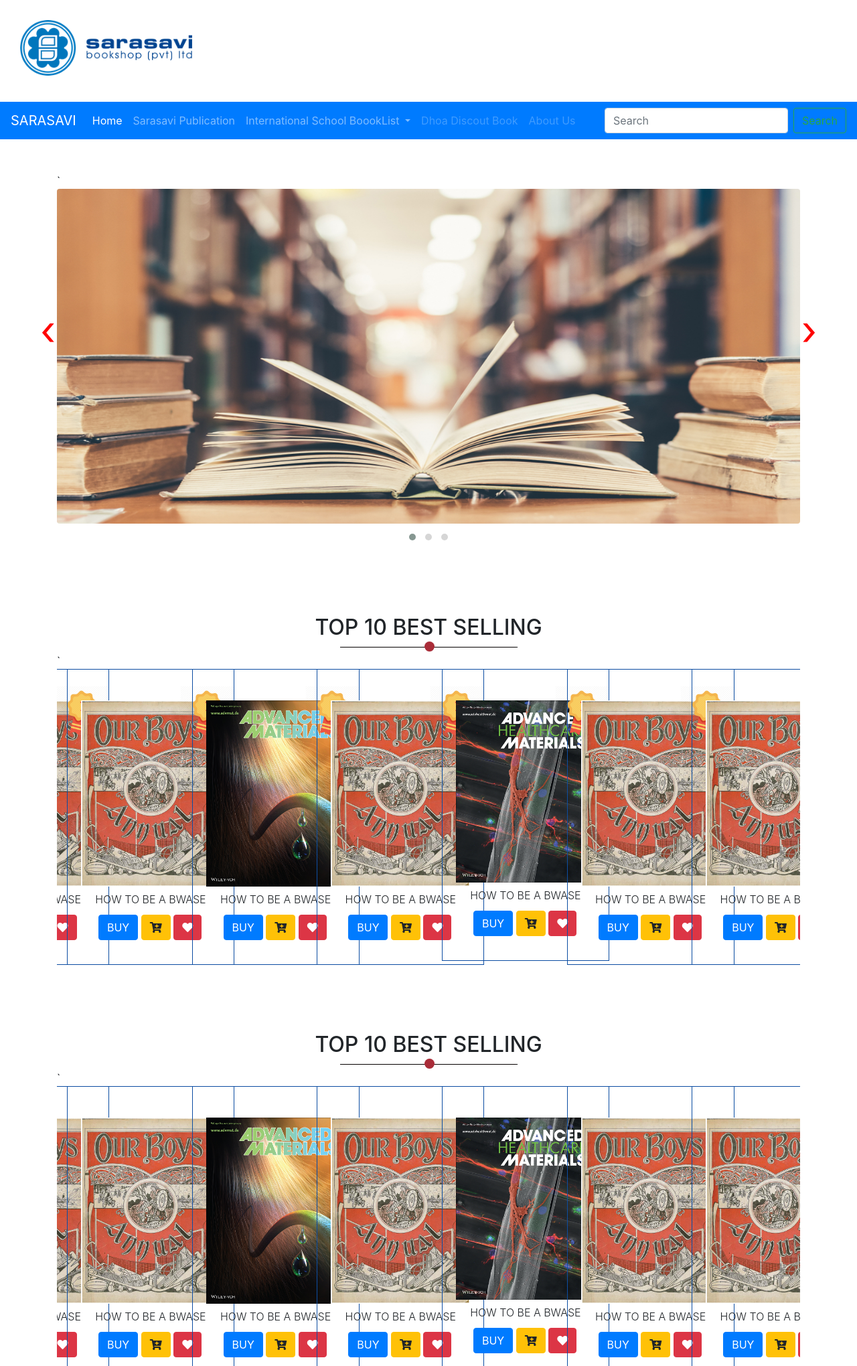
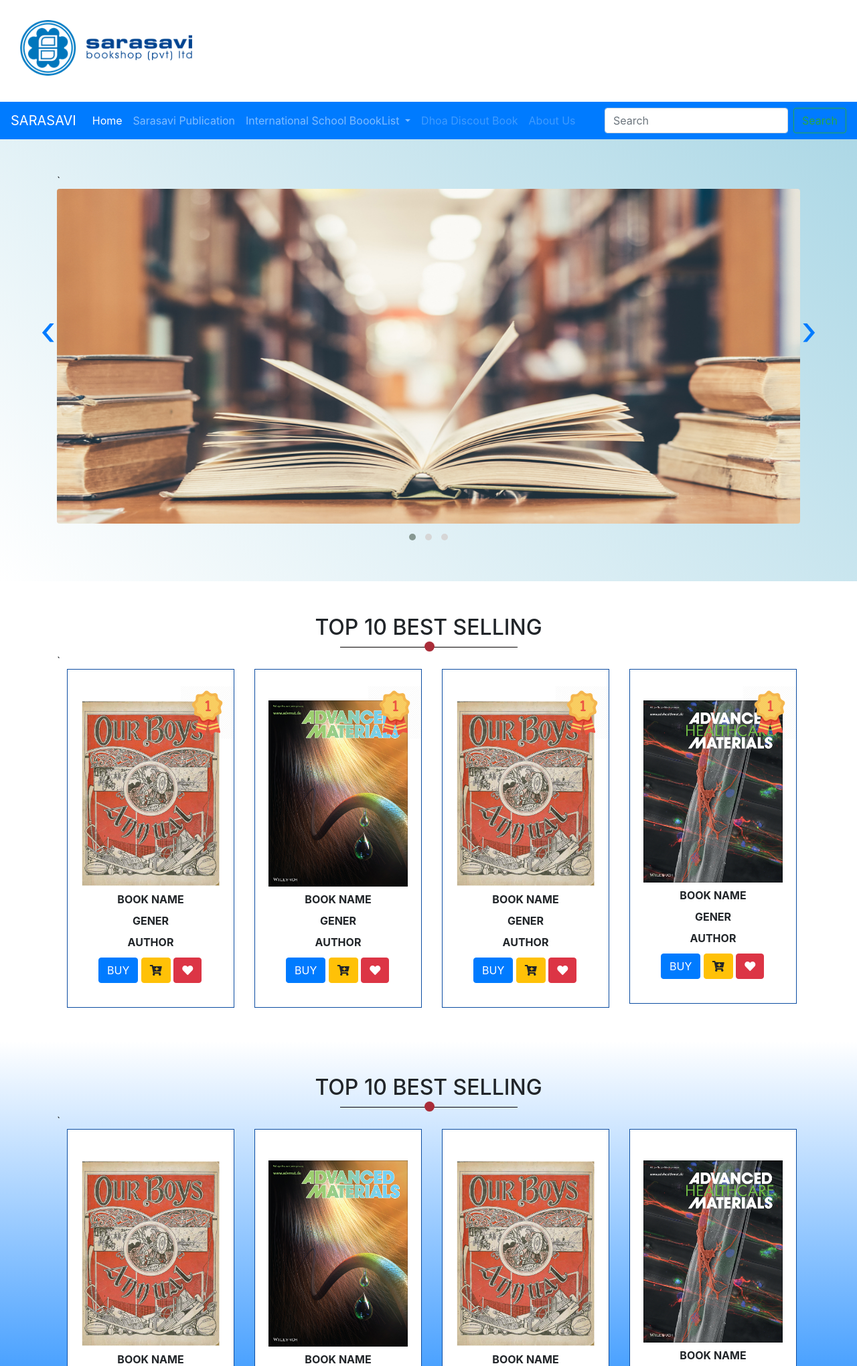
Before and after one commit to Dilan8/HCI_Project, a PHP site: page /home.php in a window 1280 px wide. Shown: the top 2040 px of the page at 67% size. Run offline with PHP 8.4, Linux system fonts and the light colour scheme; some libraries are stand-ins or nearby versions.

Commit message:
home page css adding

```diff
--- a/css/home.css
+++ b/css/home.css
@@ -2,6 +2,10 @@
     margin: 0px;
     padding: 0px;
     box-sizing: border-box;
+}
+
+body {
+    /*background: linear-gradient(45deg, white, lightblue);*/
 }
 
 .nav-top {
--- a/footer.php
+++ b/footer.php
@@ -75,7 +75,7 @@
 </head>
 
 <body>
-   <footer>
+   <footer style="background: linear-gradient(45deg, white, #007bff);">
       <div class="container">
          <div class="row">
 
--- a/header.php
+++ b/header.php
@@ -14,7 +14,7 @@
   <div class="nav-top">
     <img src="img/slogo.png" alt="Mountains">
   </div>
-  <nav class="navbar navbar-expand-lg navbar navbar-dark bg-primary">
+  <nav class="navbar  navbar-expand-lg navbar navbar-dark bg-primary">
     <a class="navbar-brand" href="#">SARASAVI</a>
     <button class="navbar-toggler" type="button" data-toggle="collapse" data-target="#navbarSupportedContent" aria-controls="navbarSupportedContent" aria-expanded="false" aria-label="Toggle navigation">
       <span class="navbar-toggler-icon"></span>
--- a/home.php
+++ b/home.php
@@ -7,6 +7,7 @@
     <link rel="stylesheet" href="css/home.css">
     <link rel="stylesheet" href="css/owl.carousel.min.css">
     <link rel="stylesheet" href="css/owl.theme.default.min.css">
+    <link rel="stylesheet" href="https://maxcdn.bootstrapcdn.com/font-awesome/4.5.0/css/font-awesome.min.css">
     <link rel="stylesheet" href="https://stackpath.bootstrapcdn.com/bootstrap/4.4.1/css/bootstrap.min.css" integrity="sha384-Vkoo8x4CGsO3+Hhxv8T/Q5PaXtkKtu6ug5TOeNV6gBiFeWPGFN9MuhOf23Q9Ifjh" crossorigin="anonymous">
     <link href="https://fonts.googleapis.com/css2?family=Poppins:wght@300&display=swap" rel="stylesheet">
     <title>Home</title>
@@ -22,14 +23,17 @@
         .item h3 {
             font-size: 16px;
             text-transform: uppercase;
-            font-weight: 300;
+            font-weight: bold;
             margin-bottom: 10px;
             height: 22px;
             overflow: hidden;
             text-overflow: ellipsis;
             text-align: center;
         }
-
+        .item p{
+            text-align: center;
+            font-weight: bold;
+        }
         .owl-prev {
             left: -30px;
         }
@@ -48,20 +52,19 @@
         .owl-next span {
 
             font-size: 60px;
-            color: red;
-        }
-        .owl-theme .owl-nav [class*=owl-] {
-            background:none;
+            color: #007bff;
         }
 
-
+        .owl-theme .owl-nav [class*=owl-] {
+            background: none;
+        }
     </style>
 </head>
 <?php include 'header.php'; ?>
 
 <body>
     <!--Home Page Animation for advertisment-->
-    <section class="warpper" >
+    <section class="warpper" style="background: linear-gradient(45deg, white, lightblue);">
         <div class="container">
             <div class="row">
                 <div class="col-md-12">
@@ -93,7 +96,9 @@
                             <div class="item">
                                 <img style="padding: 10px;left: 158px;top: 14px; padding: 10px;position: absolute;width: 101px;height: 100px;" src="img/rating1.png" class="rating" alt="Mountains">
                                 <img style="padding: 10px;" src="img/09.jpg" alt="Mountains">
-                                <h3>how to be a bwase</h3>
+                                <h3>book name</h3>
+                                <h3>Gener</h3>
+                                <h3>author</h3>
                                 <div class="btn-wrapper">
                                     <button type="button" class="btn btn-primary btn-xs">BUY</button>
                                     <button type="button" class="btn btn-warning btn-xs"><i class="fas fa-cart-plus"></i></button>
@@ -104,8 +109,10 @@
                         <div class="col-lg-2 col-md-3 col-sm-4">
                             <div class="item">
                                 <img style="padding: 10px;left: 158px;top: 14px; padding: 10px;position: absolute;width: 101px;height: 100px;" src="img/rating1.png" class="rating" alt="Mountains">
-                                <img style="padding: 10px;" src="img/08.jpg"  alt="Mountains">
-                                <h3>how to be a bwase</h3>
+                                <img style="padding: 10px;" src="img/08.jpg" alt="Mountains">
+                                <h3>book name</h3>
+                                <h3>Gener</h3>
+                                <h3>author</h3>
                                 <div class="btn-wrapper">
                                     <button type="button" class="btn btn-primary btn-xs">BUY</button>
                                     <button type="button" class="btn btn-warning btn-xs"><i class="fas fa-cart-plus"></i></button>
@@ -117,8 +124,10 @@
                         <div class="col-lg-2 col-md-3 col-sm-4">
                             <div class="item">
                                 <img style="padding: 10px;left: 158px;top: 14px; padding: 10px;position: absolute;width: 101px;height: 100px;" src="img/rating1.png" class="rating" alt="Mountains">
-                                <img style="padding: 10px;" src="img/09.jpg"  alt="Mountains">
-                                <h3>how to be a bwase</h3>
+                                <img style="padding: 10px;" src="img/09.jpg" alt="Mountains">
+                                <h3>book name</h3>
+                                <h3>Gener</h3>
+                                <h3>author</h3>
                                 <div class="btn-wrapper">
                                     <button type="button" class="btn btn-primary btn-xs">BUY</button>
                                     <button type="button" class="btn btn-warning btn-xs"><i class="fas fa-cart-plus"></i></button>
@@ -130,8 +139,39 @@
                         <div class="col-lg-2 col-md-3 col-sm-4">
                             <div class="item">
                                 <img style="padding: 10px;left: 158px;top: 14px; padding: 10px;position: absolute;width: 101px;height: 100px;" src="img/rating1.png" class="rating" alt="Mountains">
-                                <img style="padding: 10px;" src="img/11.jpg"  alt="Mountains">
-                                <h3>how to be a bwase</h3>
+                                <img style="padding: 10px;" src="img/11.jpg" alt="Mountains">
+                                <h3>book name</h3>
+                                <h3>Gener</h3>
+                                <h3>author</h3>
+                                <div class="btn-wrapper">
+                                    <button type="button" class="btn btn-primary btn-xs">BUY</button>
+                                    <button type="button" class="btn btn-warning btn-xs"><i class="fas fa-cart-plus"></i></button>
+                                    <button type="button" class="btn btn-danger"><i class="fas fa-heart"></i></button>
+                                </div>
+                            </div>
+                        </div>
+
+
+                    </div>
+                </div>
+            </div>
+        </div>
+    </section>
+
+    <!--Home Page Slide Show for The months new Arivel-->
+    <section class="wrapper2" style="background: linear-gradient(180deg, white, #007bff);">
+        <div class="container">
+            <div class="row">
+                <div class="col-md-12">
+                    <h2 class="heading_section">Top 10 best selling</h2>
+                    ` <div class="owl-two owl-carousel owl-theme">
+                        <div class="col-lg-2 col-md-3 col-sm-4">
+                            <div class="item" style="background-color: white;">
+
+                                <img style="padding: 10px;" src="img/09.jpg" alt="Mountains">
+                                <h3>book name</h3>
+                                <h3>Gener</h3>
+                                <h3>author</h3>
                                 <div class="btn-wrapper">
                                     <button type="button" class="btn btn-primary btn-xs">BUY</button>
                                     <button type="button" class="btn btn-warning btn-xs"><i class="fas fa-cart-plus"></i></button>
@@ -140,47 +180,11 @@
                             </div>
                         </div>
                         <div class="col-lg-2 col-md-3 col-sm-4">
-                            <div class="item">
-                                <img style="padding: 10px;left: 158px;top: 14px; padding: 10px;position: absolute;width: 101px;height: 100px;" src="img/rating1.png" class="rating" alt="Mountains">
-                                <img style="padding: 10px;" src="img/09.jpg" alt="Mountains">
-                                <h3>how to be a bwase</h3>
-                                <div class="btn-wrapper">
-                                    <button type="button" class="btn btn-primary btn-xs">BUY</button>
-                                    <button type="button" class="btn btn-warning btn-xs"><i class="fas fa-cart-plus"></i></button>
-                                    <button type="button" class="btn btn-danger"><i class="fas fa-heart"></i></button>
-                                </div>
-                            </div>
-                        </div>
-
-                    </div>
-                </div>
-            </div>
-        </div>
-    </section>
-
-    <!--Home Page Slide Show for The months new Arivel-->
-    <section class="wrapper2">
-        <div class="container">
-            <div class="row">
-                <div class="col-md-12">
-                    <h2 class="heading_section">Top 10 best selling</h2>
-                    ` <div class="owl-two owl-carousel owl-theme">
-                    <div class="col-lg-2 col-md-3 col-sm-4">
-                            <div class="item">
-
-                                <img style="padding: 10px;" src="img/09.jpg" alt="Mountains">
-                                <h3>how to be a bwase</h3>
-                                <div class="btn-wrapper">
-                                    <button type="button" class="btn btn-primary btn-xs">BUY</button>
-                                    <button type="button" class="btn btn-warning btn-xs"><i class="fas fa-cart-plus"></i></button>
-                                    <button type="button" class="btn btn-danger"><i class="fas fa-heart"></i></button>
-                                </div>
-                            </div>
-                        </div>
-                        <div class="col-lg-2 col-md-3 col-sm-4">
-                            <div class="item">
-                                <img style="padding: 10px;" src="img/08.jpg"  alt="Mountains">
-                                <h3>how to be a bwase</h3>
+                            <div class="item" style="background-color: white;">
+                                <img style="padding: 10px;" src="img/08.jpg" alt="Mountains">
+                                <h3>book name</h3>
+                                <h3>Gener</h3>
+                                <h3>author</h3>
                                 <div class="btn-wrapper">
                                     <button type="button" class="btn btn-primary btn-xs">BUY</button>
                                     <button type="button" class="btn btn-warning btn-xs"><i class="fas fa-cart-plus"></i></button>
@@ -190,9 +194,11 @@
                             </div>
                         </div>
                         <div class="col-lg-2 col-md-3 col-sm-4">
-                            <div class="item">
-                                <img style="padding: 10px;" src="img/09.jpg"  alt="Mountains">
-                                <h3>how to be a bwase</h3>
+                            <div class="item" style="background-color: white;">
+                                <img style="padding: 10px;" src="img/09.jpg" alt="Mountains">
+                                <h3>book name</h3>
+                                <h3>Gener</h3>
+                                <h3>author</h3>
                                 <div class="btn-wrapper">
                                     <button type="button" class="btn btn-primary btn-xs">BUY</button>
                                     <button type="button" class="btn btn-warning btn-xs"><i class="fas fa-cart-plus"></i></button>
@@ -202,9 +208,11 @@
                             </div>
                         </div>
                         <div class="col-lg-2 col-md-3 col-sm-4">
-                            <div class="item">
-                                <img style="padding: 10px;" src="img/11.jpg"  alt="Mountains">
-                                <h3>how to be a bwase</h3>
+                            <div class="item" style="background-color: white;">
+                                <img style="padding: 10px;" src="img/11.jpg" alt="Mountains">
+                                <h3>book name</h3>
+                                <h3>Gener</h3>
+                                <h3>author</h3>
                                 <div class="btn-wrapper">
                                     <button type="button" class="btn btn-primary btn-xs">BUY</button>
                                     <button type="button" class="btn btn-warning btn-xs"><i class="fas fa-cart-plus"></i></button>
@@ -212,18 +220,8 @@
                                 </div>
                             </div>
                         </div>
-                        <div class="col-lg-2 col-md-3 col-sm-4">
-                            <div class="item">
 
-                                <img style="padding: 10px;" src="img/09.jpg" alt="Mountains">
-                                <h3>how to be a bwase</h3>
-                                <div class="btn-wrapper">
-                                    <button type="button" class="btn btn-primary btn-xs">BUY</button>
-                                    <button type="button" class="btn btn-warning btn-xs"><i class="fas fa-cart-plus"></i></button>
-                                    <button type="button" class="btn btn-danger"><i class="fas fa-heart"></i></button>
-                                </div>
-                            </div>
-                        </div>
+
                     </div>
                 </div>
             </div>
@@ -241,7 +239,9 @@
                             <div class="item">
 
                                 <img style="padding: 10px;" src="img/09.jpg" alt="Mountains">
-                                <h3>how to be a bwase</h3>
+                                <h3>book name</h3>
+                                <h3>Gener</h3>
+                                <h3>author</h3>
                                 <div class="btn-wrapper">
                                     <button type="button" class="btn btn-primary btn-xs">BUY</button>
                                     <button type="button" class="btn btn-warning btn-xs"><i class="fas fa-cart-plus"></i></button>
@@ -251,8 +251,10 @@
                         </div>
                         <div class="col-lg-2 col-md-3 col-sm-4">
                             <div class="item">
-                                <img style="padding: 10px;" src="img/08.jpg"  alt="Mountains">
-                                <h3>how to be a bwase</h3>
+                                <img style="padding: 10px;" src="img/08.jpg" alt="Mountains">
+                                <h3>book name</h3>
+                                <h3>Gener</h3>
+                                <h3>author</h3>
                                 <div class="btn-wrapper">
                                     <button type="button" class="btn btn-primary btn-xs">BUY</button>
                                     <button type="button" class="btn btn-warning btn-xs"><i class="fas fa-cart-plus"></i></button>
@@ -263,8 +265,10 @@
                         </div>
                         <div class="col-lg-2 col-md-3 col-sm-4">
                             <div class="item">
-                                <img style="padding: 10px;" src="img/09.jpg"  alt="Mountains">
-                                <h3>how to be a bwase</h3>
+                                <img style="padding: 10px;" src="img/09.jpg" alt="Mountains">
+                                <h3>book name</h3>
+                                <h3>Gener</h3>
+                                <h3>author</h3>
                                 <div class="btn-wrapper">
                                     <button type="button" class="btn btn-primary btn-xs">BUY</button>
                                     <button type="button" class="btn btn-warning btn-xs"><i class="fas fa-cart-plus"></i></button>
@@ -277,7 +281,9 @@
                             <div class="item">
 
                                 <img style="padding: 10px;" src="img/09.jpg" alt="Mountains">
-                                <h3>how to be a bwase</h3>
+                                <h3>book name</h3>
+                                <h3>Gener</h3>
+                                <h3>author</h3>
                                 <div class="btn-wrapper">
                                     <button type="button" class="btn btn-primary btn-xs">BUY</button>
                                     <button type="button" class="btn btn-warning btn-xs"><i class="fas fa-cart-plus"></i></button>
@@ -285,25 +291,33 @@
                                 </div>
                             </div>
                         </div>
-                        <div class="col-lg-2 col-md-3 col-sm-4">
-                            <div class="item">
-                                <img style="padding: 10px;" src="img/11.jpg"  alt="Mountains">
-                                <h3>how to be a bwase</h3>
-                                <div class="btn-wrapper">
-                                    <button type="button" class="btn btn-primary btn-xs">BUY</button>
-                                    <button type="button" class="btn btn-warning btn-xs"><i class="fas fa-cart-plus"></i></button>
-                                    <button type="button" class="btn btn-danger"><i class="fas fa-heart"></i></button>
-                                </div>
-                            </div>
-                        </div>
+
                     </div>
                 </div>
             </div>
         </div>
     </section>
+    <button id="button" title="Go to top">TOP</button>
 
 
+    <script>
+        var btn = $('#button');
 
+        $(window).scroll(function() {
+            if ($(window).scrollTop() > 300) {
+                btn.addClass('show');
+            } else {
+                btn.removeClass('show');
+            }
+        });
+
+        btn.on('click', function(e) {
+            e.preventDefault();
+            $('html, body').animate({
+                scrollTop: 0
+            }, '300');
+        });
+    </script>
 
 </body>
 <?php include 'footer.php'; ?>
--- a/js/slideShow.js
+++ b/js/slideShow.js
@@ -28,10 +28,10 @@ $(document).ready(function() {
                 items: 1
             },
             600: {
-                items: 4
+                items: 2
             },
             1000: {
-                items: 6
+                items: 4
             }
         }
     });
```
Also changed, not shown: other parts of css/home.css (+38 -0 lines). Lines whose indentation alone changed are shown as unchanged.
